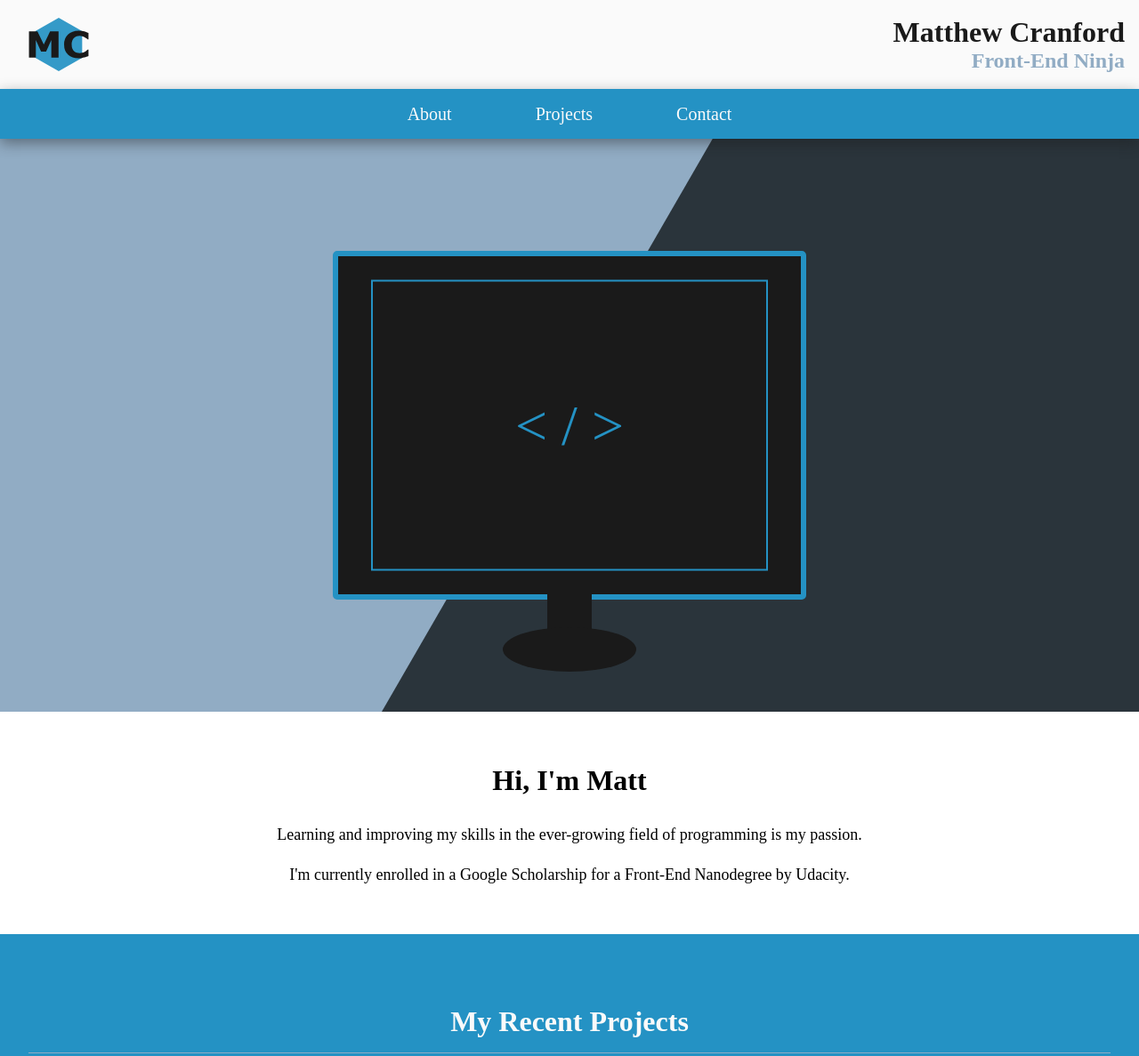
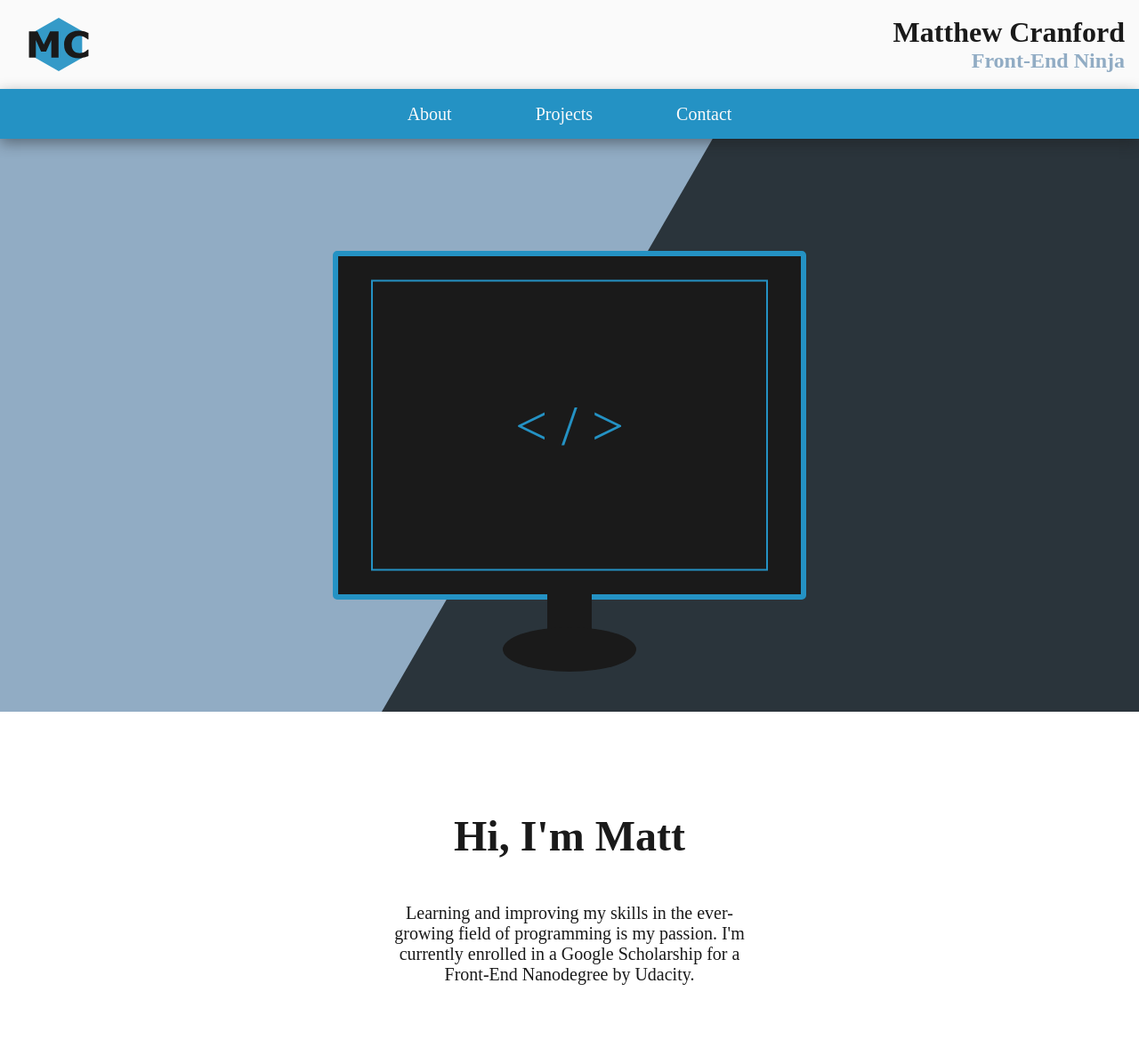
Before and after one commit to MatthewCranford/udacity-fend-portfolio, a website: page index.html in a window 1280 px wide. Shown: the top 1187 px of the page at 89% size. Drawn offline with Linux system fonts and the light colour scheme.

Commit message:
Add breakpoint styles to about section

```diff
--- a/index.html
+++ b/index.html
@@ -53,8 +53,10 @@
     <main>
         <section id="about" class="about">
             <h2 class="about__heading">Hi, I'm Matt</h2>
-            <p class="about__text">Learning and improving my skills in the ever-growing field of programming is my passion. </p>
-            <p class="about__text">I'm currently enrolled in a Google Scholarship for a Front-End Nanodegree by Udacity.
+            <p class="about__text">Learning and improving my skills in the ever-growing field of programming is my passion. I'm currently enrolled
+                in a Google Scholarship for a Front-End Nanodegree by Udacity.
+            </p>
+
         </section>
 
         <section id="projects" class="projects">
--- a/styles.css
+++ b/styles.css
@@ -11,6 +11,7 @@ html,
 body {
   height: 100%;
   margin: 0;
+  color: #1a1a1a;
 }
 
 /*
@@ -225,21 +226,20 @@ body {
 .about {
   /* border-bottom: 2px solid #91acc4; */
   margin: 1rem;
-  padding: 1rem 0;
+  padding: 2rem 0;
 }
 
 .about__heading {
   text-align: center;
   font-size: 2em;
-  margin-bottom: 2rem;
+  margin-bottom: 3rem;
 }
 
 .about__text {
   width: 70%;
   text-align: center;
-  margin: auto;
+  margin: 0 auto 1.5rem;
   font-size: 18px;
-  margin-bottom: 1.5rem;
 }
 
 /*
@@ -445,6 +445,10 @@ body {
   .device__inner {
     height: 85%;
   }
+
+  .about__text {
+    width: 45%;
+  }
 }
 
 @media only screen and (min-width: 1024px) {
@@ -479,4 +483,17 @@ body {
   .device__inner {
     height: 85%;
   }
+
+  .about {
+    padding: 3.5rem;
+  }
+
+  .about__heading {
+    font-size: 3em;
+  }
+
+  .about__text {
+    width: 35%;
+    font-size: 20px;
+  }
 }
```
